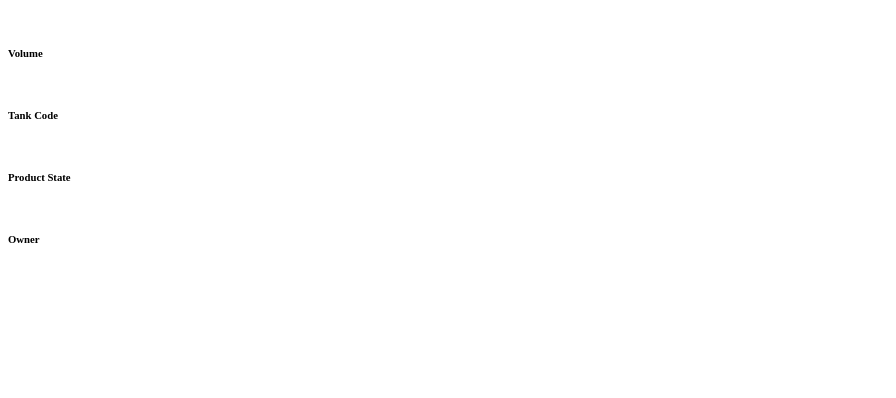
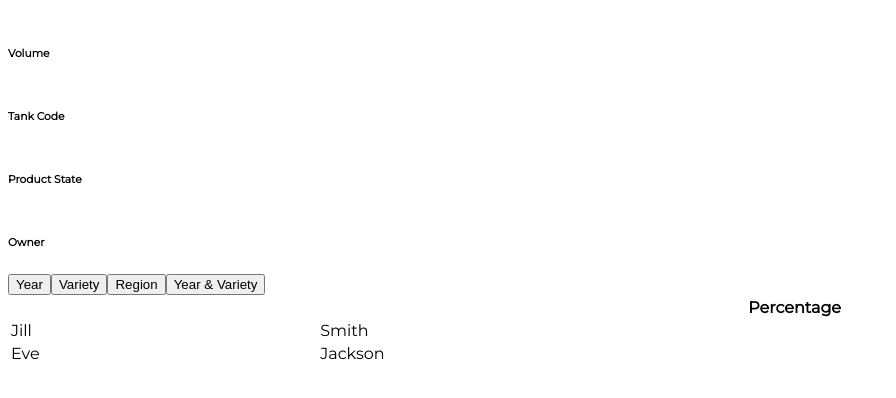
Before and after one commit to asamariya/vintrace-frontend, a React (Create React App) app: page /1 in a window 1280 px wide. Shown: the top 398 px of the page, without its empty margins (0-896 px from the left). Built offline with nearby package versions, Linux system fonts and the light colour scheme; no server answers.

Commit message:
Added table to show breakdown

```diff
--- a/public/index.html
+++ b/public/index.html
@@ -14,6 +14,11 @@
       manifest.json provides metadata used when your web app is installed on a
       user's mobile device or desktop. See https://developers.google.com/web/fundamentals/web-app-manifest/
     -->
+    <link rel="preconnect" href="https://fonts.gstatic.com" />
+    <link
+      href="https://fonts.googleapis.com/css2?family=Montserrat:wght@300;400&display=swap"
+      rel="stylesheet"
+    />
     <link rel="manifest" href="%PUBLIC_URL%/manifest.json" />
     <!--
       Notice the use of %PUBLIC_URL% in the tags above.
@@ -24,7 +29,7 @@
       work correctly both with client-side routing and a non-root public URL.
       Learn how to configure a non-root public URL by running `npm run build`.
     -->
-    <title>React App</title>
+    <title>Vintrace Dev Challenge</title>
   </head>
   <body>
     <noscript>You need to enable JavaScript to run this app.</noscript>
--- a/src/App.css
+++ b/src/App.css
@@ -1,38 +1,3 @@
-.App {
-  text-align: center;
+body {
+  font-family: 'Montserrat', sans-serif;
 }
-
-.App-logo {
-  height: 40vmin;
-  pointer-events: none;
-}
-
-@media (prefers-reduced-motion: no-preference) {
-  .App-logo {
-    animation: App-logo-spin infinite 20s linear;
-  }
-}
-
-.App-header {
-  background-color: #282c34;
-  min-height: 100vh;
-  display: flex;
-  flex-direction: column;
-  align-items: center;
-  justify-content: center;
-  font-size: calc(10px + 2vmin);
-  color: white;
-}
-
-.App-link {
-  color: #61dafb;
-}
-
-@keyframes App-logo-spin {
-  from {
-    transform: rotate(0deg);
-  }
-  to {
-    transform: rotate(360deg);
-  }
-}
--- a/src/components/WinePage.js
+++ b/src/components/WinePage.js
@@ -4,9 +4,14 @@ import axios from 'axios';
 
 const WinePage = () => {
   const [wine, setWine] = useState([]);
+  const [breakdown, setBreakdown] = useState([]);
+  const [type, setType] = useState('year');
+  const [showTable, setShowTable] = useState(false);
   const { lotCode } = useParams();
+
   const fetchWine = async () => {
     const api = 'http://localhost:5000/api/breakdown/search/';
+    console.log('fetchWine');
     try {
       let response = await axios.get(`${api}/${lotCode}`);
       setWine(response.data);
@@ -15,11 +20,33 @@ const WinePage = () => {
     }
   };
 
+  const onClickHandler = (value) => {
+    setType(value);
+    fetchBreakdown(type);
+  };
+
+  const fetchBreakdown = async (key) => {
+    const url = `http://localhost:5000/api/breakdown/${key}/${lotCode}`;
+    console.log(url);
+    try {
+      let response = await axios.get(url);
+      await setBreakdown(response.data);
+    } catch (err) {
+      console.log(err);
+    }
+  };
+
   useEffect(() => {
     fetchWine();
-  });
+    setShowTable(true);
+  }, []);
+
+  useEffect(() => {
+    fetchBreakdown(type);
+  }, [type]);
 
   return (
+    <>
       <div>
         <h2>{wine.lotCode}</h2>
         <h5>{wine.description}</h5>{' '}
@@ -42,6 +69,51 @@ const WinePage = () => {
           </div>
         </div>
       </div>
+      <div>
+        <div className="tab" style={{ width: '100%' }}>
+          <button className="tablinks" onClick={() => onClickHandler('year')}>
+            Year
+          </button>
+          <button
+            className="tablinks"
+            onClick={() => onClickHandler('variety')}
+          >
+            Variety
+          </button>
+          <button className="tablinks" onClick={() => onClickHandler('region')}>
+            Region
+          </button>
+          <button
+            className="tablinks"
+            onClick={() => onClickHandler('year-variety')}
+          >
+            Year &amp; Variety
+          </button>
+        </div>
+        <div>
+          {showTable && (
+            <table style={{ width: '100%' }}>
+              <thead>
+                <tr>
+                  <th>{breakdown.breakDownType}</th>
+                  <th>Percentage</th>
+                </tr>
+              </thead>
+              <tbody>
+                <tr>
+                  <td>Jill</td>
+                  <td>Smith</td>
+                </tr>
+                <tr>
+                  <td>Eve</td>
+                  <td>Jackson</td>
+                </tr>
+              </tbody>
+            </table>
+          )}
+        </div>
+      </div>
+    </>
   );
 };
 
```
Also changed, not shown: 1 other file (tests, documents, lock files or other folders). Lines whose indentation alone changed are shown as unchanged.
